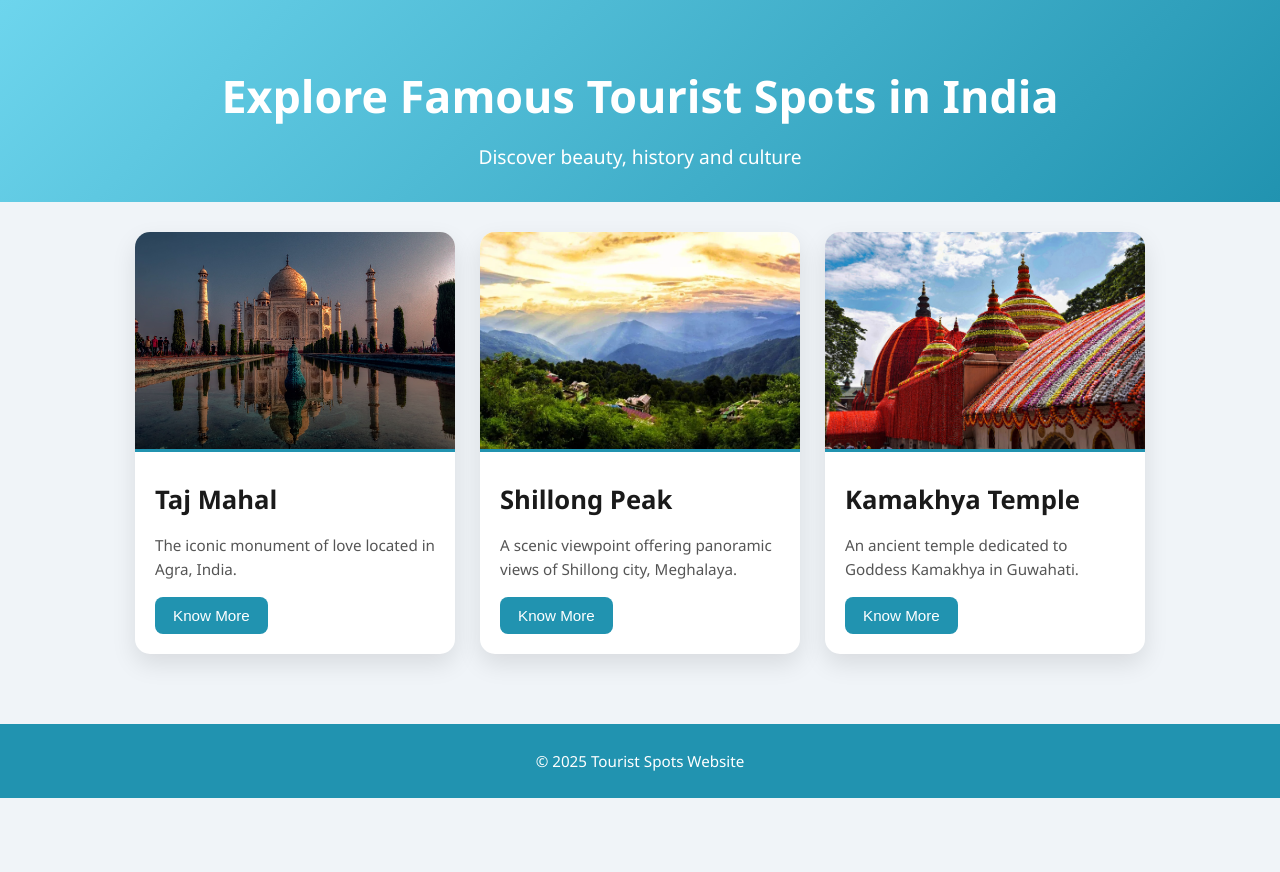
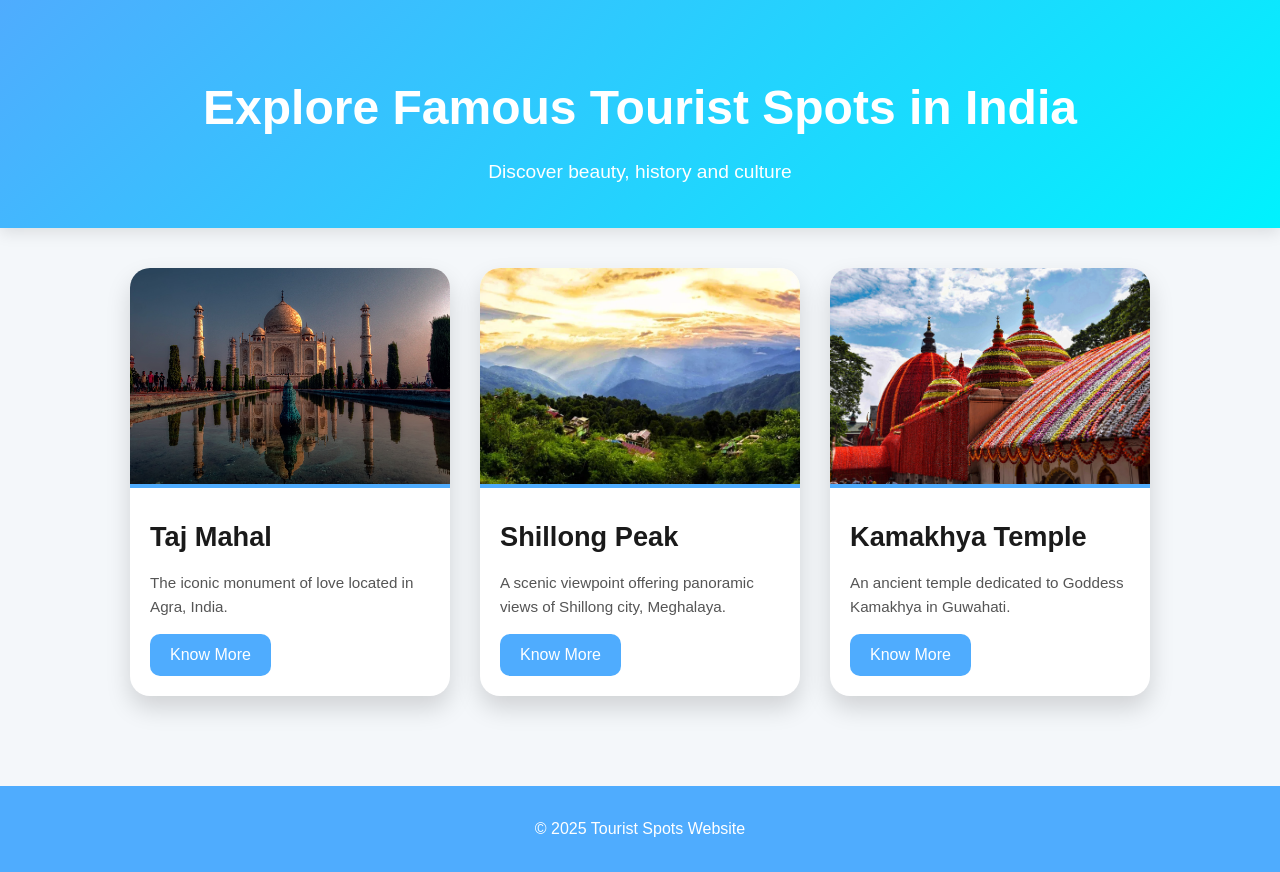
Before and after one commit to 21rituraj04/rituraj, a plain HTML site: page index.html in a window 1280 px wide. Before the commit the page ends 800 px from the top, so only its background shows below. Drawn offline with Linux system fonts and the light colour scheme.

Commit message:
Update style.css

```diff
--- a/style.css
+++ b/style.css
@@ -6,8 +6,8 @@
 }
 
 body {
-    font-family: 'Segoe UI', Tahoma, Geneva, Verdana, sans-serif;
-    background: #f0f4f8;
+    font-family: 'Poppins', sans-serif;
+    background: #f4f7fa;
     color: #333;
     line-height: 1.6;
 }
@@ -15,13 +15,15 @@ body {
 /* Header */
 header {
     text-align: center;
-    padding: 60px 20px 30px;
-    background: linear-gradient(135deg, #6dd5ed, #2193b0);
+    padding: 70px 20px 40px;
+    background: linear-gradient(135deg, #4facfe, #00f2fe);
     color: white;
+    box-shadow: 0 5px 15px rgba(0,0,0,0.1);
 }
 
 header h1 {
-    font-size: 2.8em;
+    font-size: 3em;
+    font-weight: 600;
     margin-bottom: 10px;
 }
 
@@ -35,30 +37,35 @@ main {
     display: flex;
     flex-wrap: wrap;
     justify-content: center;
-    padding: 30px 20px;
-    gap: 25px;
+    gap: 30px;
+    padding: 40px 20px;
 }
 
 /* Card Styles */
 .card {
     background: white;
     width: 320px;
-    border-radius: 15px;
-    box-shadow: 0 10px 25px rgba(0,0,0,0.1);
+    border-radius: 20px;
     overflow: hidden;
-    transition: transform 0.3s, box-shadow 0.3s;
+    box-shadow: 0 12px 25px rgba(0,0,0,0.15);
+    transition: transform 0.3s ease, box-shadow 0.3s ease;
 }
 
 .card:hover {
-    transform: translateY(-10px);
-    box-shadow: 0 15px 35px rgba(0,0,0,0.2);
+    transform: translateY(-12px);
+    box-shadow: 0 20px 40px rgba(0,0,0,0.25);
 }
 
 .card img {
     width: 100%;
     height: 220px;
     object-fit: cover;
-    border-bottom: 3px solid #2193b0;
+    border-bottom: 4px solid #4facfe;
+    transition: transform 0.3s ease;
+}
+
+.card:hover img {
+    transform: scale(1.05);
 }
 
 .card-content {
@@ -66,7 +73,7 @@ main {
 }
 
 .card-content h2 {
-    font-size: 1.6em;
+    font-size: 1.7em;
     margin-bottom: 12px;
     color: #1a1a1a;
 }
@@ -79,35 +86,36 @@ main {
 
 /* Buttons */
 .card-content button {
-    padding: 10px 18px;
-    background: #2193b0;
+    padding: 12px 20px;
+    background: #4facfe;
     color: white;
     border: none;
-    border-radius: 8px;
+    border-radius: 10px;
     cursor: pointer;
-    font-size: 0.95em;
-    transition: background 0.3s, transform 0.2s;
+    font-size: 1em;
+    font-weight: 500;
+    transition: all 0.3s ease;
 }
 
 .card-content button:hover {
-    background: #176d8c;
+    background: #00f2fe;
     transform: scale(1.05);
 }
 
 /* Footer */
 footer {
     text-align: center;
-    padding: 25px;
-    background: #2193b0;
+    padding: 30px;
+    background: #4facfe;
     color: white;
-    margin-top: 40px;
-    font-size: 0.95em;
+    font-size: 1em;
+    margin-top: 50px;
 }
 
 /* Responsive Design */
 @media (max-width: 1024px) {
     main {
-        gap: 20px;
+        gap: 25px;
     }
 }
 
@@ -120,6 +128,3 @@ footer {
         width: 90%;
     }
 }
-
-    margin-top: 40px;
-}
```
